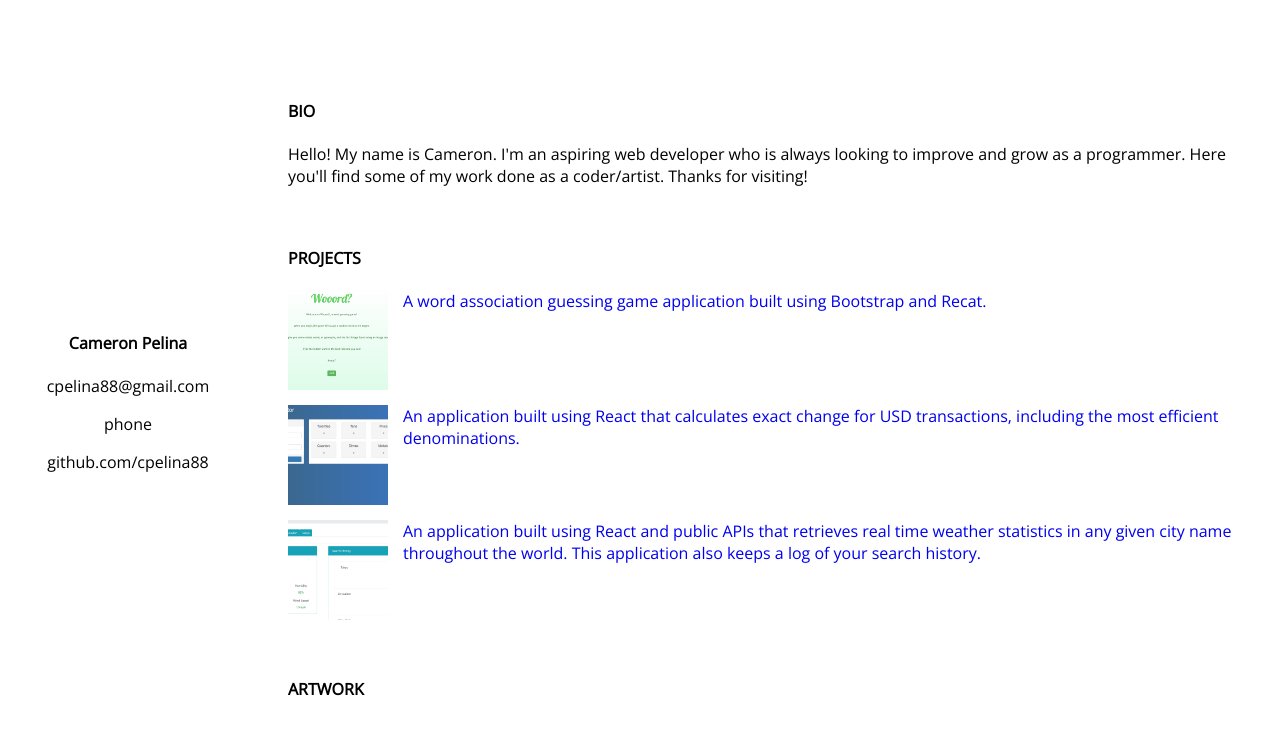
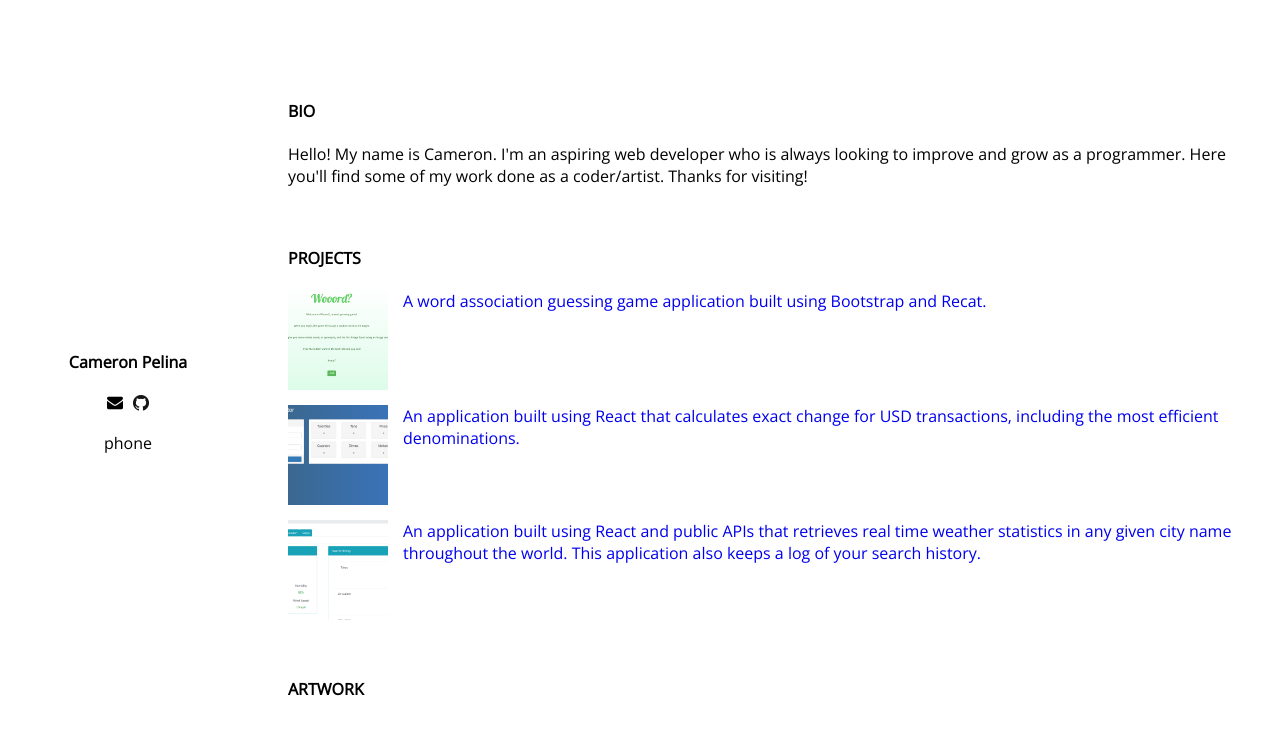
Before and after one commit to cpelina88/portfolio-new, a React (Create React App) app: page / in a window 1280 px wide. Shown: the top 734 px of the page. Built offline with nearby package versions, Linux system fonts and the light colour scheme.

Commit message:
added icon links

```diff
--- a/src/App.css
+++ b/src/App.css
@@ -34,12 +34,18 @@
 a {
   text-decoration: none; }
 
-img {
+.thumbnail {
   object-fit: cover;
   width: 100px;
   height: 100px;
   float: left;
   padding-right: 15px; }
+
+.icon {
+  object-fit: cover;
+  width: 16px;
+  height: 16px;
+  padding-left: 10px; }
 
 .desc {
   display: inline; }
@@ -75,12 +81,17 @@ img {
     min-width: 30%; }
   a {
     text-decoration: none; }
-  img {
+  .thumbnail {
     object-fit: cover;
     width: 100px;
     height: 100px;
     float: left;
     padding-right: 15px; }
+  .icon {
+    object-fit: cover;
+    width: 16px;
+    height: 16px;
+    padding-left: 10px; }
   .desc {
     display: inline; }
   .nav {
--- a/src/App.js
+++ b/src/App.js
@@ -20,19 +20,19 @@ class App extends Component {
           <div className="projects">
             <div className="project">
               <a href="http://hackathon1-env.peaw4jqmsw.us-west-2.elasticbeanstalk.com/">
-                <img src={wooord} alt="Wooord App"/>
+                <img className="thumbnail" src={wooord} alt="Wooord App"/>
                 <p className='desc'>A word association guessing game application built using Bootstrap and Recat.</p>
               </a>
             </div>
             <div className="project">
               <a href="https://cp-change-calculator.herokuapp.com/">
-                <img src={change} alt="Change Calculator App"/>
+                <img className="thumbnail" src={change} alt="Change Calculator App"/>
                 <p className='desc'>An application built using React that calculates exact change for USD transactions, including the most efficient denominations.</p>
               </a>
             </div>
             <div className="project">
               <a href="https://cp-weather-app.herokuapp.com/">
-                <img src={weather} alt="Weather App"/>
+                <img className="thumbnail" src={weather} alt="Weather App"/>
                 <p className='desc'>An application built using React and public APIs that retrieves real time weather statistics in any given city name throughout the world.  This application also keeps a log of your search history.</p>
               </a>
             </div>
--- a/src/App.scss
+++ b/src/App.scss
@@ -43,12 +43,19 @@ a {
   text-decoration: none;
 }
 
-img {
+.thumbnail {
   object-fit: cover;
   width: 100px;
   height: 100px;
   float: left;
   padding-right: 15px;
+}
+
+.icon {
+  object-fit: cover;
+  width: 16px;
+  height: 16px;
+  padding-left: 10px;
 }
 
 .desc {
@@ -93,12 +100,19 @@ img {
     text-decoration: none;
   }
 
-  img {
+  .thumbnail {
     object-fit: cover;
     width: 100px;
     height: 100px;
     float: left;
     padding-right: 15px;
+  }
+
+  .icon {
+    object-fit: cover;
+    width: 16px;
+    height: 16px;
+    padding-left: 10px;
   }
 
   .desc {
--- a/src/Navbar.js
+++ b/src/Navbar.js
@@ -1,4 +1,6 @@
 import React, { Component } from 'react';
+import Email from './img/envelope.png';
+import GitIcon from './img/github.png';
 import './Navbar.css';
 
 
@@ -8,9 +10,13 @@ class Navbar extends Component {
       <div className="navbar">
         <div className="info">
           <h4>Cameron Pelina</h4>
-          <p>cpelina88@gmail.com</p>
+          <a href='mailto:cpelina88@gmail.com'>
+            <img src={Email} alt="Email icon"/>
+          </a>
+          <a href='https://github.com/cpelina88'>
+            <img className="icon" src={GitIcon} alt="GitHub Icon"/>
+          </a>
           <p>phone</p>
-          <p>github.com/cpelina88</p>
         </div>
       </div>
     );
```
Also changed, not shown: src/img/envelope.png (added), src/img/github.png (added).
